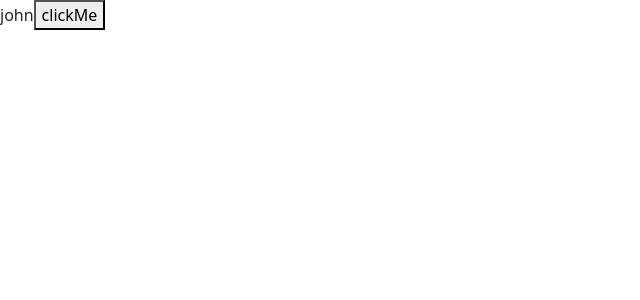
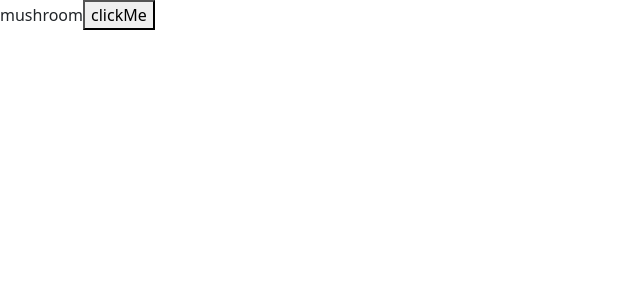
Before and after one commit to juheedhone/react-app, a React (Vite) app: page / in a window 1280 px wide. Shown: the top 300 px of the page, without its empty margins (0-640 px from the left). Built offline with nearby package versions, Linux system fonts and the light colour scheme.

Commit message:
Exercise 2 - updating state

```diff
--- a/src/App.tsx
+++ b/src/App.tsx
@@ -1,23 +1,18 @@
 import { useState } from "react";
 
 function App() {
-  const [game, setGame] = useState({
-    id: 1,
-    player: {
-      name: "john",
-    },
+  const [pizza, setPizza] = useState({
+    name: "spicy pepperoni",
+    toppings: ["mushroom"],
   });
 
   const handleClick = () => {
-    setGame({
-      ...game,
-      player: { ...game.player, name: "bob" },
-    });
+    setPizza({ ...pizza, toppings: [...pizza.toppings,  "cheese"] });
   };
 
   return (
     <div>
-      {game.player.name}
+      {pizza.toppings.join()}
       <button onClick={handleClick}>clickMe</button>
     </div>
   );
```
